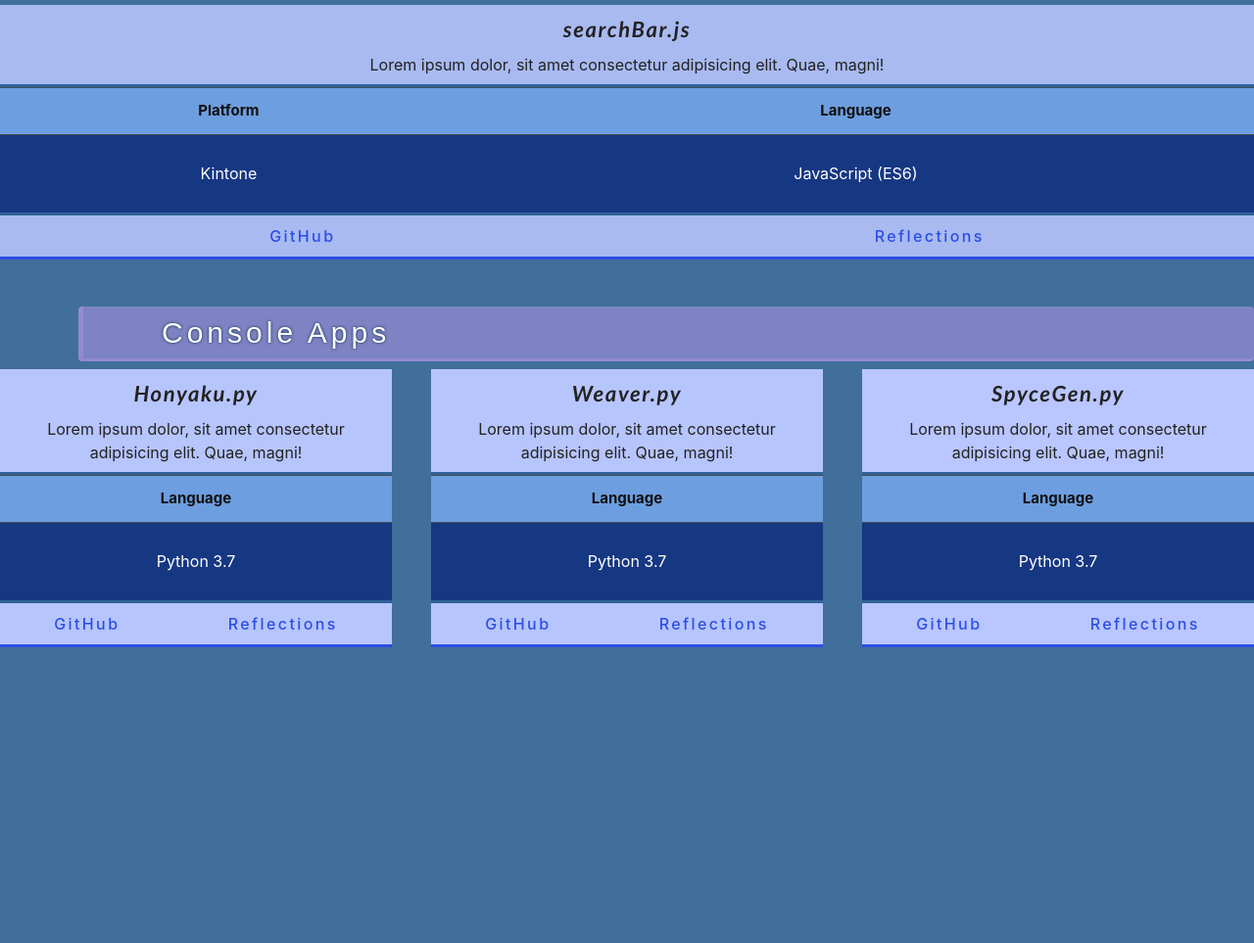
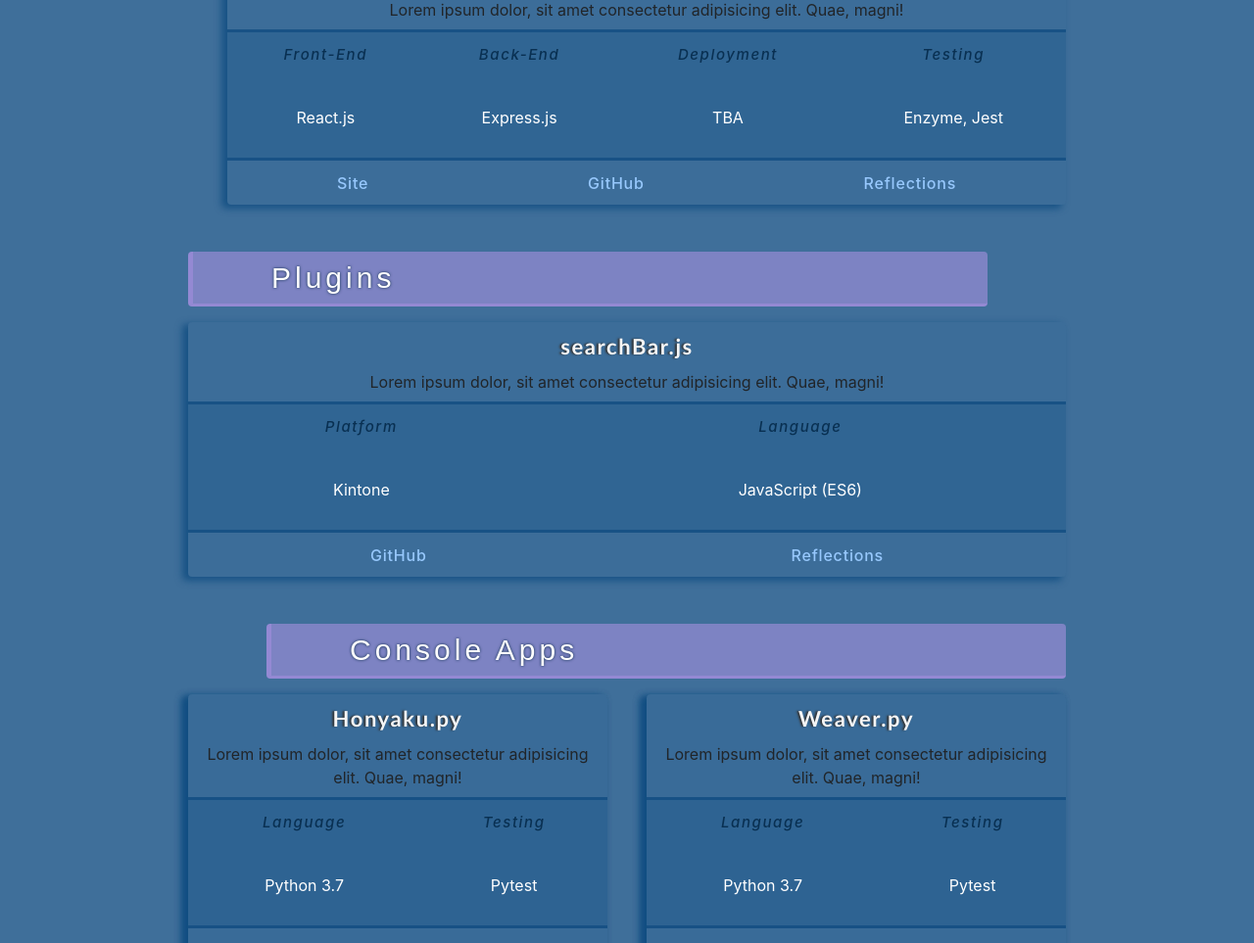
Before and after one commit to rdghosal/portfolio, a plain HTML site: page index.html in a window 1280 px wide. Shown: the part 686-1649 px from the top of the page at 98% size. Before the commit the page ends 1395 px from the top, so only its background shows below. Drawn offline with nearby package versions, Linux system fonts and the light colour scheme.

Commit message:
color changes

```diff
--- a/index.html
+++ b/index.html
@@ -50,13 +50,13 @@
                         <p class="project__title round-tl">WaveNative</p>
                         <p class="project__subtitle">Lorem ipsum dolor, sit amet consectetur adipisicing elit. Quae, magni!</p>
                         <div class="project__tech">
-                            <table class="table table-dark">
+                            <table class="table table-dark table-borderless">
                                 <thead class="thead-dark">
                                     <tr>
-                                        <td>Front-End</td>
-                                        <td>Back-End</td>
-                                        <td>Deployment</td>
-                                        <td>Testing</td>
+                                        <td class="align-middle">Front-End</td>
+                                        <td class="align-middle">Back-End</td>
+                                        <td class="align-middle">Deployment</td>
+                                        <td class="align-middle">Testing</td>
                                     </tr>
                                 </thead>
                                 <tbody>
@@ -81,13 +81,13 @@
                         <p class="project__title">Type On, Willie!</p>
                         <p class="project__subtitle">Lorem ipsum dolor, sit amet consectetur adipisicing elit. Quae, magni!</p>
                         <div class="project__tech">
-                            <table class="table table-dark">
+                            <table class="table table-dark table-borderless">
                                 <thead class="thead-dark">
                                     <tr>
-                                        <td>Front-End</td>
-                                        <td>Back-End</td>
-                                        <td>Deployment</td>
-                                        <td>Testing</td>
+                                        <td class="align-middle">Front-End</td>
+                                        <td class="align-middle">Back-End</td>
+                                        <td class="align-middle">Deployment</td>
+                                        <td class="align-middle">Testing</td>
                                     </tr>
                                 </thead>
                                 <tbody>
@@ -121,11 +121,11 @@
                         <p class="project__title round-tr">searchBar.js</p>
                         <p class="project__subtitle">Lorem ipsum dolor, sit amet consectetur adipisicing elit. Quae, magni!</p>
                         <div class="project__tech">
-                            <table class="table table-dark">
+                            <table class="table table-dark table-borderless">
                                 <thead class="thead-dark">
                                     <tr>
-                                        <td>Platform</td>
-                                        <td>Language</td>
+                                        <td class="align-middle">Platform</td>
+                                        <td class="align-middle">Language</td>
                                     </tr>
                                 </thead>
                                 <tbody>
@@ -158,15 +158,17 @@
                             <p class="project__title round-tl">Honyaku.py</p>
                             <p class="project__subtitle">Lorem ipsum dolor, sit amet consectetur adipisicing elit. Quae, magni!</p>
                             <div class="project__tech">
-                                <table class="table table-dark">
+                                <table class="table table-dark table-borderless">
                                     <thead class="thead-dark">
                                         <tr>
-                                            <td>Language</td>
+                                            <td class="align-middle">Language</td>
+                                            <td class="align-middle">Testing</td>
                                         </tr>
                                     </thead>
                                     <tbody>
                                         <tr>
                                             <td class="align-middle">Python 3.7</td>
+                                            <td class="align-middle">Pytest</td>
                                         </tr>
                                     </tbody>
                                 </table>
@@ -185,15 +187,17 @@
                             <p class="project__title">Weaver.py</p>
                             <p class="project__subtitle">Lorem ipsum dolor, sit amet consectetur adipisicing elit. Quae, magni!</p>
                             <div class="project__tech">
-                                <table class="table table-dark">
+                                <table class="table table-dark table-borderless">
                                     <thead class="thead-dark">
                                         <tr>
-                                            <td>Language</td>
+                                            <td class="align-middle">Language</td>
+                                            <td class="align-middle">Testing</td>
                                         </tr>
                                     </thead>
                                     <tbody>
                                         <tr>
                                             <td class="align-middle">Python 3.7</td>
+                                            <td class="align-middle">Pytest</td>
                                         </tr>
                                     </tbody>
                                 </table>
@@ -213,15 +217,17 @@
                                 <p class="project__title">SpyceGen.py</p>
                                 <p class="project__subtitle">Lorem ipsum dolor, sit amet consectetur adipisicing elit. Quae, magni!</p>
                                 <div class="project__tech">
-                                    <table class="table table-dark">
+                                    <table class="table table-dark table-borderless">
                                         <thead class="thead-dark">
                                             <tr>
-                                                <td>Language</td>
+                                                <td class="align-middle">Language</td>
+                                                <td class="align-middle">Testing</td>
                                             </tr>
                                         </thead>
                                         <tbody>
                                             <tr>
                                                 <td class="align-middle">Python 3.7</td>
+                                                <td class="align-middle">Pytest</td>
                                             </tr>
                                         </tbody>
                                     </table>
--- a/main.css
+++ b/main.css
@@ -84,9 +84,8 @@
 }
 
 .project-container {
-    width: 75vw;
+    width: 70vw;
     margin: 0 auto;
-    margin-bottom: 3rem;
 }
 
 .container-fluid {
@@ -108,7 +107,7 @@
     border-bottom: 3px solid rgba(203, 155, 247, 0.301);
     border-left: 5px solid rgba(203, 155, 247, 0.301);
     border-radius: 4px;
-    margin-bottom: 0.5rem;
+    margin-bottom: 1rem;
     /* outline: none; */
 }
 
@@ -131,17 +130,20 @@
     padding: 0;
     /* justify-content: center; */
     /* margin: 0 5rem; */
+    margin-bottom: 3rem;
 }
 
 .project__card-contents {
     width: 100%;
     /* width: 100%; */
     /* height: 100%; */
-    background-color: rgba(187, 199, 255, 0.856);
+    background-color: rgba(15,76,129,0.05);
     display: flex;
     justify-content: center;
     align-items: center;
     flex-direction: column;
+    box-shadow: rgba(15,76,129,0.8) -5px 3px 7px 1px;
+    border-radius: 0.25rem;
 }
 
 .card--left {
@@ -175,11 +177,12 @@
 .project__card-contents p,
 .project__tech table {
     text-align: center;
-    color: #222;
+    /* color: #2607af; */
 }
 
 .project__tech table {
     margin: 0 auto;
+    background-color: rgba(15,76,129,0.25);
     /* align-items: center; */
     height: 8rem;
     width: 100%;
@@ -191,17 +194,19 @@
 
 thead {
     align-items: center;
-    font-weight: bolder;
-    background-color: rgba(114, 166, 235, 0.931);
+    font-weight: 550;
+    letter-spacing: 0.10rem;
+    /* background-color: rgba(114, 166, 235, 0.931); */
     /* border-bottom: 2px solid #111; */
-    color: #111;
+    color: rgb(9, 48, 82);
+    font-style: italic;
     font-size: 15px;
     /* border-left: 5px solid rgba(197, 187, 255, 0.3);  */
 }
 
 tbody {
     color: white;
-    background-color: rgba(1, 54, 179, 0.568);
+    /* background-color: rgba(1, 54, 179, 0.568); */
     /* border-left: 5px solid rgba(197, 187, 255, 0.109);  */
 }
 /*
@@ -212,13 +217,27 @@
 .project__title {
     padding-top: 0.5rem;
     font-family: 'Trebuchet MS', 'Lucida Sans Unicode', 'Lucida Grande', 'Lucida Sans', Arial, sans-serif;
-    font-style: italic;
+    /* font-style: italic; */
     font-size: 22px;
     font-weight: bolder;
     letter-spacing: 0.10rem;
     margin-bottom: 0;
+    color: whitesmoke;
+    text-shadow: #333 -2px 0px 2px;
+    position: relative;
+    /* text-decoration: rgb(15,76,129) underline; */
     /* border-left: 5px solid rgba(157, 147, 215, 1.0);  */
 }
+
+/* .project__title::after {
+    content: '';
+    background-color: blue;
+    width: 100px;
+    height: 5px;
+    position: absolute;
+    top: 2.25rem;
+    right: 25rem;
+} */
 
 .round-tl {
     border-radius: 10rem 0 0 0 !important;
@@ -240,16 +259,16 @@
     text-align: center;
     width: 100%;
     /* border-left: 5px solid rgba(157, 147, 215, 1.0);  */
-    border-bottom: 3px solid rgb(44, 78, 228);
+    /* border-bottom: 3px solid rgb(44, 78, 228);  */
 }
 
 .links__link {
     /* margin: 0 3rem; */
-    color: rgb(44, 78, 228);
+    color: #97c8fd;
     padding: 0.5rem 3rem;
     /* width: 33%; */
-    font-weight: 550;
-    letter-spacing: 0.15rem;
+    font-weight: 450;
+    letter-spacing: 0.05rem;
     /* background-color:  rgb(169, 189, 166); */
 }
 
@@ -268,10 +287,11 @@
 }
 
 
-@media only screen and (max-width: 1500px) {
+@media only screen and (max-width: 1600px) {
     .project-container {
-        width: 100vw;
+        /* width: 95vw; */
     }
+
 }
 
 
@@ -279,6 +299,15 @@
     .project-card {
         margin: 1rem 5rem;
     }
+
+    .card--left, .card--right {
+        margin: 1rem 5rem;
+    }
+
+    .card--last, .card--solo {
+        margin-bottom: 3rem;
+    }
+
 }
 
 
@@ -289,7 +318,12 @@
     }
 }
 
-@media (max-width: 850px) {
+@media only screen and (max-width: 850px) {
+
+    .project-container {
+        width: 90vw;
+    }
+
     .japanese {
         font-size: 70px;
         letter-spacing: 0.75rem;
@@ -312,9 +346,9 @@
         height: 7rem;
     }
 
-    /* .project-container {
-        width: 95vw;
-    } */
+    .project-container {
+        width: 100vw;
+    }
 
     .japanese {
         font-size: 40px;
```
